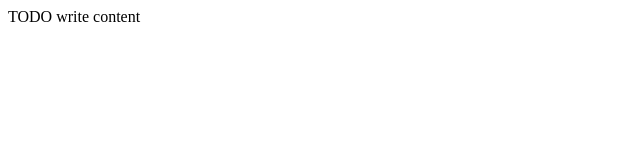
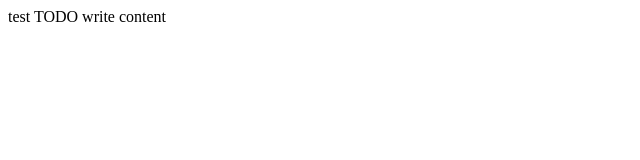
Before and after one commit to jscoma/jscoma.github.com, a website: page index.html in a window 1280 px wide. Shown: the full height of the page, 0-640 px from the left. Drawn offline with Linux system fonts and the light colour scheme.

Commit message:
Update index.html

```diff
--- a/index.html
+++ b/index.html
@@ -11,6 +11,6 @@
         <meta name="viewport" content="width=device-width, initial-scale=1.0">
     </head>
     <body>
-        <div>TODO write content</div>
+        <div>test TODO write content</div>
     </body>
 </html>
```
